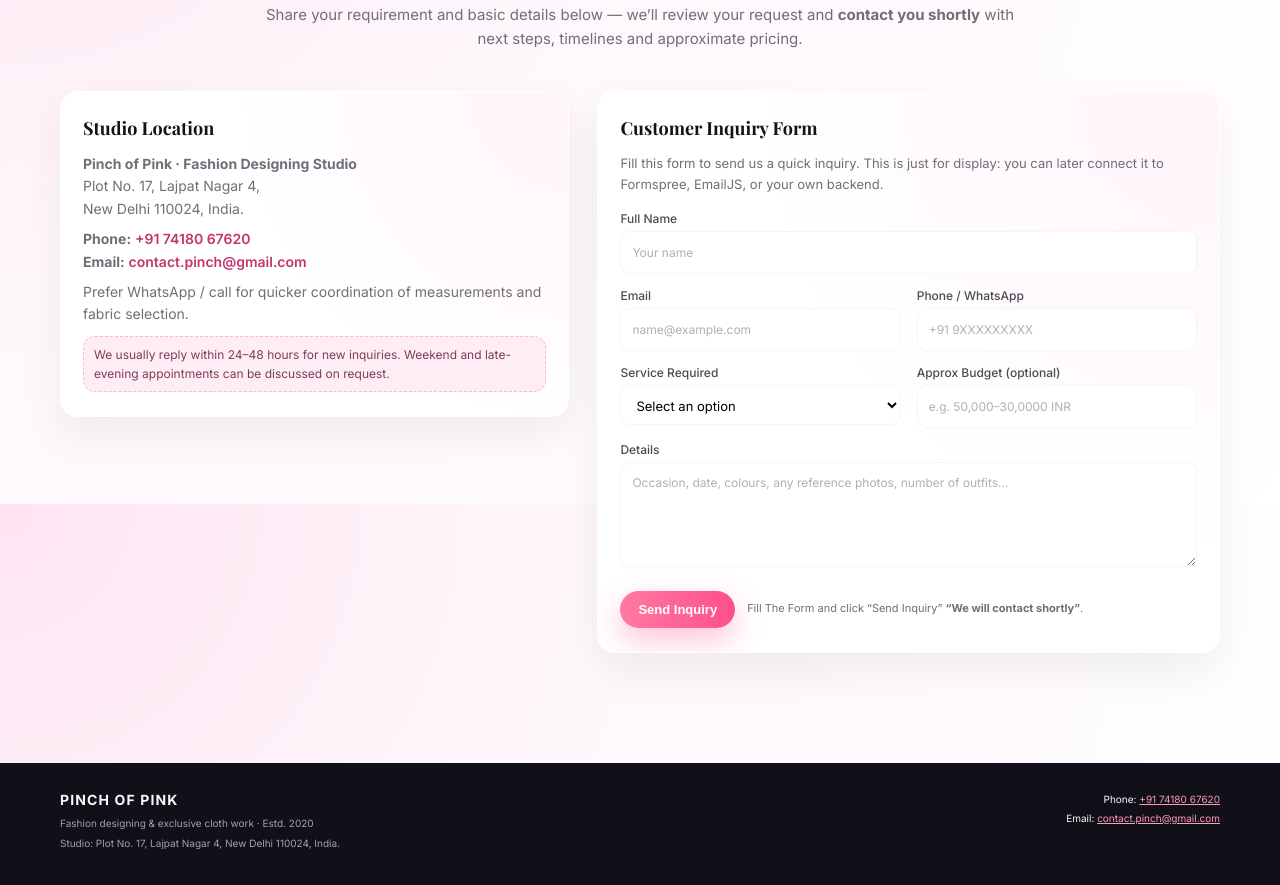
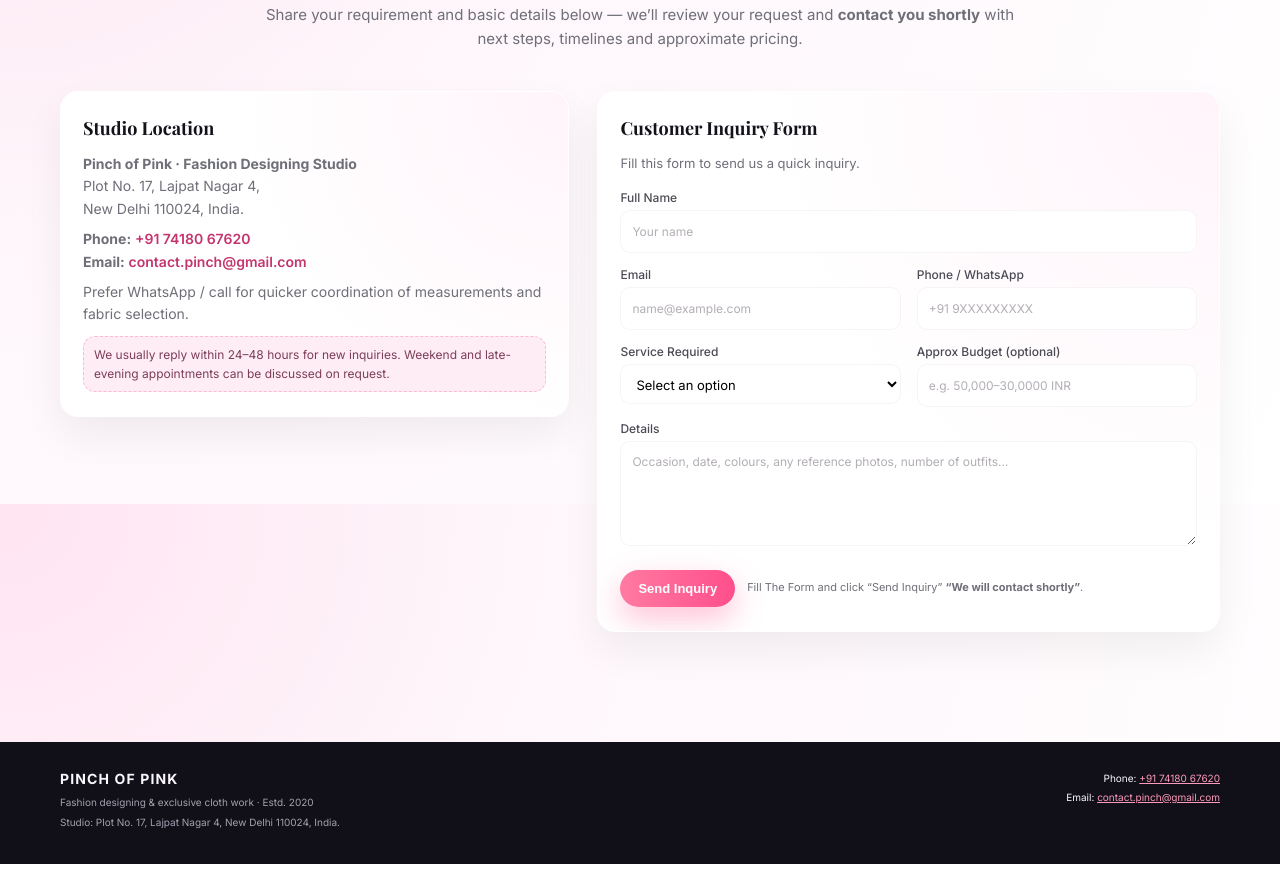
Before and after one commit to PinchofPink/Pinch_of_Pink, a plain HTML site: page index.html in a window 1280 px wide. Shown: the part 4296-5181 px from the top of the page. After the commit the page ends 5160 px from the top, so only its background shows below. Drawn offline with nearby package versions, Linux system fonts and the light colour scheme.

Commit message:
Update index.html

```diff
--- a/index.html
+++ b/index.html
@@ -1671,8 +1671,7 @@
           <div class="card-inner">
             <h4>Customer Inquiry Form</h4>
             <p>
-              Fill this form to send us a quick inquiry. This is just for display:
-              you can later connect it to Formspree, EmailJS, or your own backend.
+              Fill this form to send us a quick inquiry.
             </p>
 
             <form class="inquiry-form" id="inquiryForm">
```
